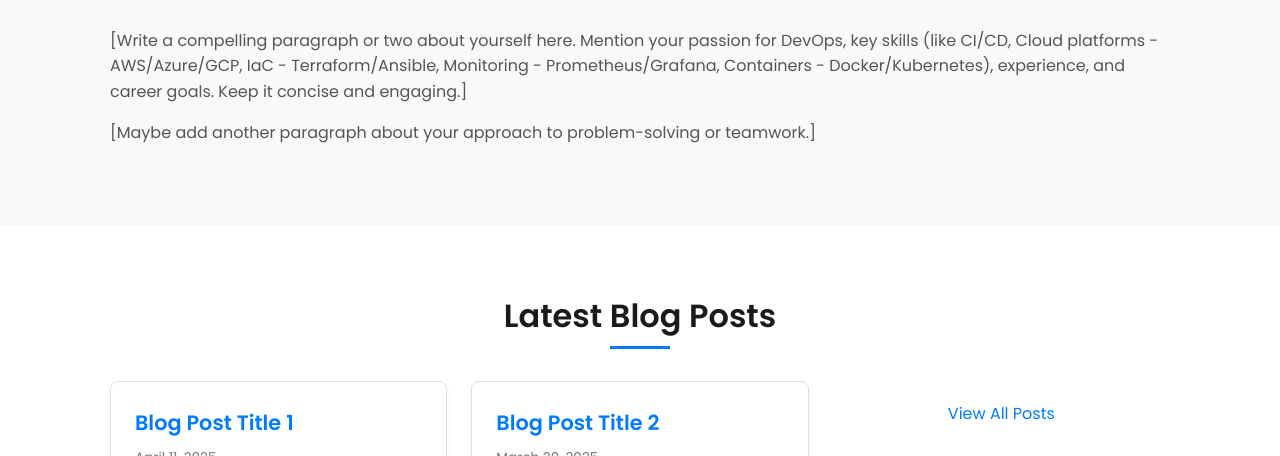
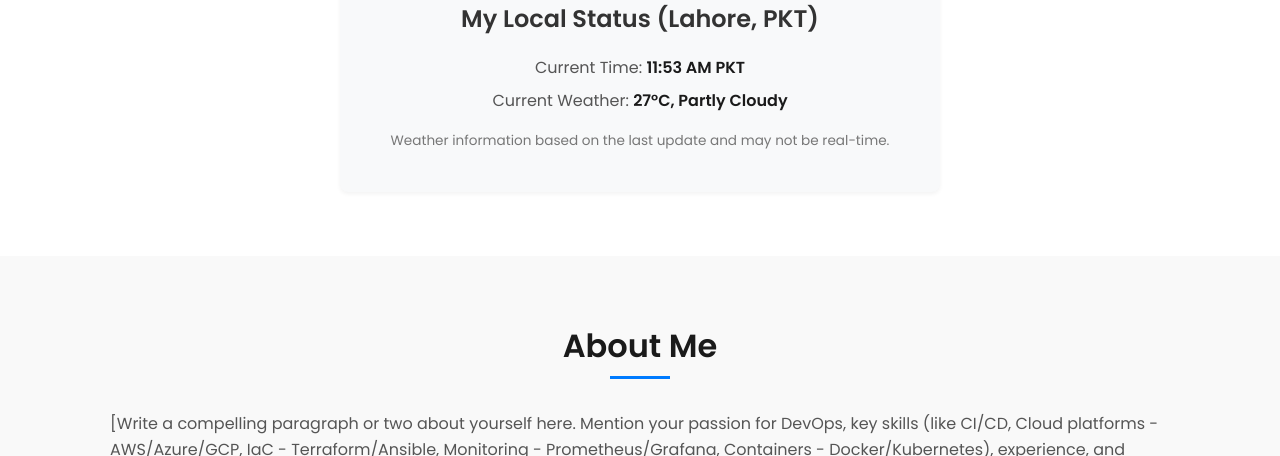
Before and after one commit to MrZohaibKhan/site, a plain HTML site: page index.html in a window 1280 px wide. Shown: the part 678-1134 px from the top of the page. Drawn offline with Linux system fonts and the light colour scheme.

Commit message:
Added Local Status

```diff
--- a/index.html
+++ b/index.html
@@ -36,6 +36,15 @@
                 <a href="#projects" class="cta-button">View My Work</a>
             </div>
         </section>
+        <section id="local-status" class="content-section alt-bg">
+            <div class="container local-info">
+               <h3>My Local Status (Lahore, PKT)</h3>
+               <p>Current Time: <span id="local-time">Loading...</span></p>
+               <p>Current Weather: <span id="local-weather">27°C, Partly Cloudy</span></p>
+               <p><small>Weather information based on the last update and may not be real-time.</small></p>
+           </div>
+       </section>
+
 
         <section id="about" class="content-section">
             <div class="container">
--- a/script.js
+++ b/script.js
@@ -28,6 +28,35 @@ document.addEventListener('DOMContentLoaded', function() {
                 }
             }
         });
+
+        // --- NEW: Function to update local time for Lahore (Asia/Karachi timezone) ---
+        function updateLahoreTime() {
+            const timeElement = document.getElementById('local-time');
+            if (timeElement) {
+                try {
+                    const now = new Date();
+                    const options = {
+                        timeZone: 'Asia/Karachi', // Timezone for Lahore, Pakistan
+                        hour: '2-digit',
+                        minute: '2-digit',
+                        // second: '2-digit', // Optional: uncomment to show seconds
+                        hour12: true // Use AM/PM format
+                    };
+                    timeElement.textContent = now.toLocaleTimeString('en-US', options) + " PKT";
+                } catch (error) {
+                    console.error("Error getting timezone time:", error);
+                    // Display default time or error message if timezone fails
+                    const fallbackTime = new Date();
+                    timeElement.textContent = fallbackTime.toLocaleTimeString() + " (Your Local)";
+                }
+            }
+        }
+
+        // Update time immediately and then every minute (or second if needed)
+        updateLahoreTime();
+        setInterval(updateLahoreTime, 60000); // Update every 60 seconds (60000ms)
+
+        // --- Optional: Add 'active' class logic (Keep existing code if you have it)
     });
 
     // --- Update Footer Year ---
--- a/style.css
+++ b/style.css
@@ -341,3 +341,42 @@ footer p {
         margin: 0 0.8rem;
     }
 }
+/* Local Info Section Styles */
+.local-info {
+    text-align: center;
+    padding: 2rem 1.5rem; /* Add padding */
+    background-color: #f8f9fa; /* Use a light background */
+    border-radius: 8px;
+    max-width: 600px; /* Constrain width */
+    margin: 2rem auto 0 auto; /* Center and add margin */
+    box-shadow: 0 2px 4px rgba(0,0,0,0.05);
+}
+
+.local-info h3 {
+   margin-bottom: 1rem;
+   font-size: 1.5rem; /* Slightly smaller heading */
+   color: #333;
+}
+
+.local-info h3::after { /* Remove the standard section underline if desired */
+   display: none;
+}
+
+.local-info p {
+   margin-bottom: 0.5rem;
+   font-size: 1rem;
+   color: #555;
+}
+
+#local-time,
+#local-weather {
+    font-weight: 600; /* Make time/weather bold */
+    color: #1a1a1a;
+}
+
+.local-info small {
+    font-size: 0.85rem;
+    color: #777;
+    display: block; /* Make it take its own line */
+    margin-top: 1rem;
+}
```
